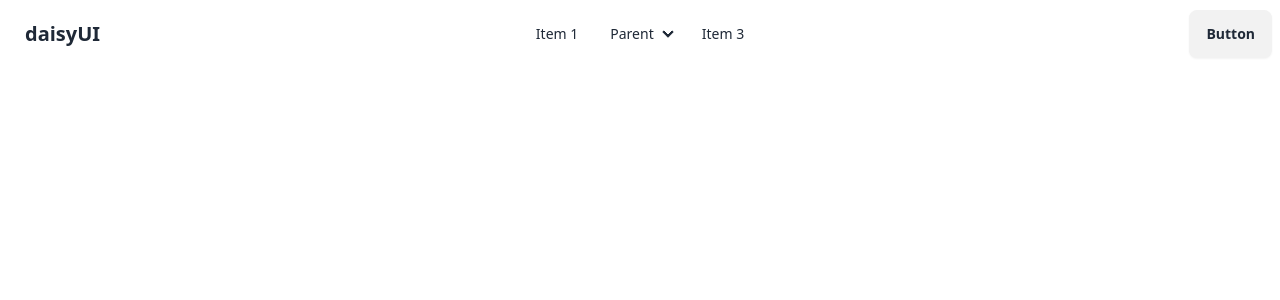
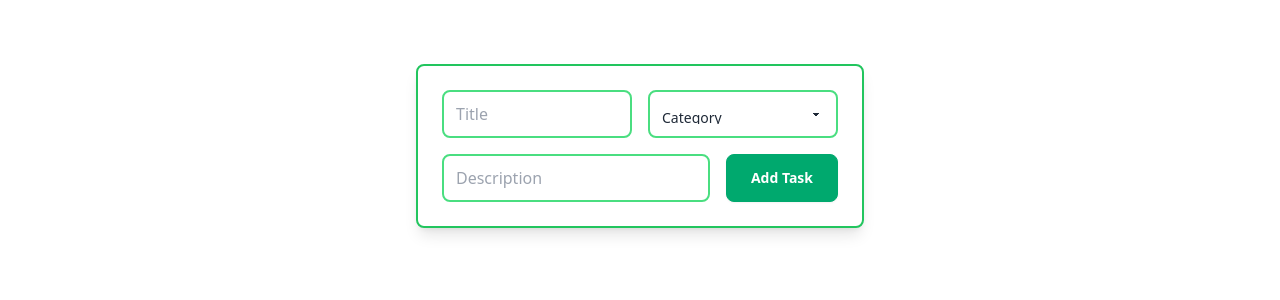
Before and after one commit to Khandaker-Mohyet/SCIC-job-task-client, a React (Vite) app: page /home in a window 1280 px wide. Shown: the top 300 px of the page. Built offline with nearby package versions, Linux system fonts and the light colour scheme; no server answers.

Commit message:
update navbar

```diff
--- a/src/Components/Home.jsx
+++ b/src/Components/Home.jsx
@@ -1,3 +1,4 @@
+import MainCard from "./MainCard";
 import Navbar from "./Navbar";
 
 
@@ -5,6 +6,7 @@ const Home = () => {
   return (
     <div>
       <Navbar></Navbar>
+      <MainCard></MainCard>
     </div>
   );
 };
--- /dev/null
+++ b/src/Components/MainCard.jsx
@@ -0,0 +1,64 @@
+import axios from "axios";
+
+
+
+const MainCard = () => {
+
+  const handelTask = (e) => {
+    e.preventDefault()
+    const title = e.target.title.value
+    const category = e.target.category.value
+    const description = e.target.description.value
+    const timestamp = new Date().toLocaleString();
+
+    const task = { title, category, description, timestamp }
+    console.log(task)
+
+    axios.post('http://localhost:4000/task', task)
+          .then(res => {
+            console.log(res.data)
+        })
+  }
+
+
+  return (
+    <div>
+      <div className="max-w-md border-2 border-green-500 rounded-lg shadow-lg bg-white p-6 mx-auto">
+        <form onSubmit={handelTask}>
+          <div className="space-y-4">
+            {/* First step */}
+            <div className="flex flex-col md:flex-row gap-4">
+              <input
+                type="text"
+                name="title"
+                required
+                placeholder="Title"
+                className="input input-bordered input-success w-full p-3 rounded-lg border-2 border-green-400"
+              />
+              <select name="category" required className="select select-bordered select-success w-full p-3 rounded-lg border-2 border-green-400">
+                <option disabled selected>Category</option>
+                <option>To-Do</option>
+                <option>In Progress</option>
+                <option>Done</option>
+              </select>
+            </div>
+            {/* Second step */}
+            <div className="flex flex-col md:flex-row gap-4">
+              <input
+                type="text"
+                name="description"
+                placeholder="Description"
+                className="input input-bordered input-success w-full p-3 rounded-lg border-2 border-green-400"
+              />
+              <button className="btn btn-success w-full md:w-auto px-6 py-3 text-white font-semibold rounded-lg hover:bg-green-700 transition-all">
+                Add Task
+              </button>
+            </div>
+          </div>
+        </form>
+      </div>
+    </div>
+  );
+};
+
+export default MainCard;
--- a/src/Components/Navbar.jsx
+++ b/src/Components/Navbar.jsx
@@ -1,6 +1,10 @@
+import { useContext } from "react";
+import { AuthContext } from "../Routes/AuthProvider";
+import { Link } from "react-router-dom";
 
 
 const Navbar = () => {
+  const {user, singInOut} = useContext(AuthContext)
   return (
     <div className="navbar bg-base-100">
       <div className="navbar-start">
@@ -22,36 +26,30 @@ const Navbar = () => {
           <ul
             tabIndex={0}
             className="menu menu-sm dropdown-content bg-base-100 rounded-box z-[1] mt-3 w-52 p-2 shadow">
-            <li><a>Item 1</a></li>
-            <li>
-              <a>Parent</a>
-              <ul className="p-2">
-                <li><a>Submenu 1</a></li>
-                <li><a>Submenu 2</a></li>
-              </ul>
-            </li>
-            <li><a>Item 3</a></li>
+            <div>{user && user.displayName? user.displayName: ""}</div>
           </ul>
         </div>
-        <a className="btn btn-ghost text-xl">daisyUI</a>
+        <div>{user && user.email? user.email: ""}</div>
       </div>
       <div className="navbar-center hidden lg:flex">
         <ul className="menu menu-horizontal px-1">
-          <li><a>Item 1</a></li>
-          <li>
-            <details>
-              <summary>Parent</summary>
-              <ul className="p-2">
-                <li><a>Submenu 1</a></li>
-                <li><a>Submenu 2</a></li>
-              </ul>
-            </details>
-          </li>
-          <li><a>Item 3</a></li>
+          <div>{user && user.displayName? user.displayName: ""}</div>
         </ul>
       </div>
       <div className="navbar-end">
-        <a className="btn">Button</a>
+        {user && user.email ? (
+          <div className="bg-gradient-to-r from-pink-500 to-purple-500 p-[2px] rounded-full mr-3">
+            <img
+              title={`${user.displayName}`}
+              className="w-12 h-12 rounded-full bg-white object-cover"
+              src={user.photoURL}
+              alt="User"
+            />
+          </div>
+        ) : ""}
+        {
+          user && user?.email ? <Link to="/"><button onClick={singInOut} className="bg-gradient-to-r from-[#008080] to-[#a569bd] text-white font-semibold py-2 px-4 rounded shadow hover:shadow-lg transform hover:scale-105 transition-all">Log out</button></Link> : ""
+        }
       </div>
     </div>
   );
--- a/src/Routes/AuthProvider.jsx
+++ b/src/Routes/AuthProvider.jsx
@@ -1,4 +1,4 @@
-import { GoogleAuthProvider, onAuthStateChanged, signInWithPopup } from "firebase/auth";
+import { GoogleAuthProvider, onAuthStateChanged, signInWithPopup, signOut } from "firebase/auth";
 import { createContext, useEffect, useState } from "react";
 import auth from "../Firebase/Firebase.init";
 const provider = new GoogleAuthProvider();
@@ -15,10 +15,16 @@ const AuthProvider = ({ children }) => {
     return signInWithPopup(auth, provider)
   }
 
+  const singInOut = () => {
+    setUser(null)
+    return signOut(auth)
+  };
+
   const info = {
     user,
     loading,
-    googleSignIn
+    googleSignIn,
+    singInOut
   }
 
   useEffect(() => {
```
